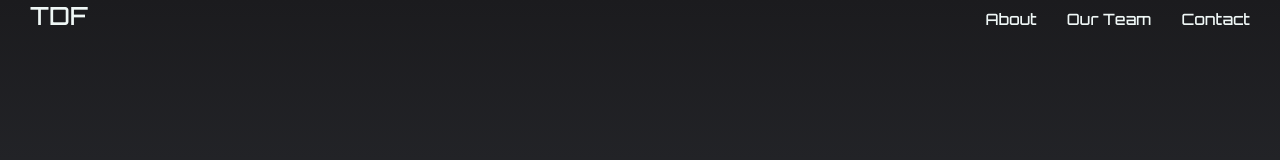
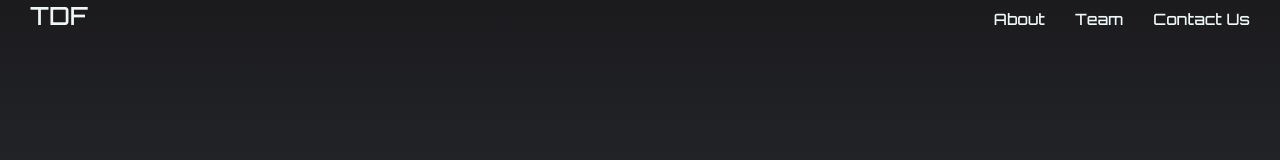
Before and after one commit to aelt95/TDF, a plain HTML site: page index.html in a window 1280 px wide. Shown: the top 160 px of the page. Drawn offline with Linux system fonts and the light colour scheme.

Commit message:
navigation edited

```diff
--- a/index.html
+++ b/index.html
@@ -18,8 +18,8 @@
           <div>TDF</div>
           <ul>
             <li><a href="#about">About</a></li>
-            <li><a href="#team">Our Team</a></li>
-            <li><a href="#team">Contact</a></li>
+            <li><a href="#team">Team</a></li>
+            <li><a href="#team">Contact Us</a></li>
           </ul>
         </div>
         <div class="title">
```
